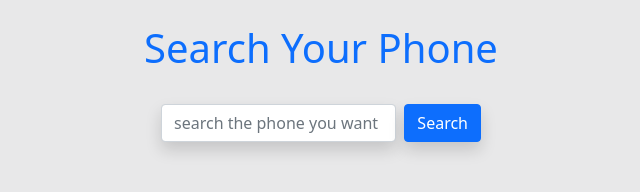
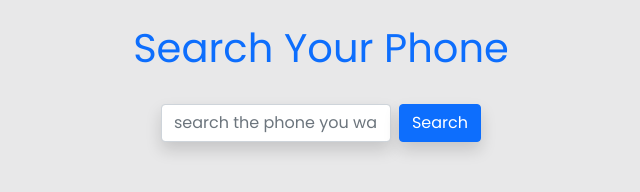
Before and after one commit to palakxdev/dev-task-6, a plain HTML site: page index.html in a window 1280 px wide. Shown: the whole page, without its empty margins (319-959 px from the left). Drawn offline with nearby package versions, Linux system fonts and the light colour scheme.

Commit message:
everything done with my best

```diff
--- a/index.html
+++ b/index.html
@@ -9,6 +9,16 @@
     <!-- bootstrap css linking -->
     <link href="https://cdn.jsdelivr.net/npm/bootstrap@5.1.3/dist/css/bootstrap.min.css" rel="stylesheet"
         integrity="sha384-1BmE4kWBq78iYhFldvKuhfTAU6auU8tT94WrHftjDbrCEXSU1oBoqyl2QvZ6jIW3" crossorigin="anonymous">
+    <!-- google font linking -->
+    <link rel="preconnect" href="https://fonts.googleapis.com">
+    <link rel="preconnect" href="https://fonts.gstatic.com" crossorigin>
+    <link href="https://fonts.googleapis.com/css2?family=Poppins&display=swap" rel="stylesheet">
+    <!-- custom style -->
+    <style>
+        body {
+            font-family: 'Poppins', sans-serif;
+        }
+    </style>
 </head>
 
 <body class="bg-dark bg-opacity-10">
@@ -31,6 +41,7 @@
     <div id="search-result" class="row row-cols-1 row-cols-md-3 g-4 p-5">
     </div>
 
+    <!-- JavaScript linking -->
     <script src="js/app.js"></script>
 </body>
 
--- a/js/app.js
+++ b/js/app.js
@@ -4,7 +4,6 @@ const searchPhone = () => {
     const searchText = searchField.value;
     searchField.value = '';
     const url = `https://openapi.programming-hero.com/api/phones?search=${searchText}`;
-    // console.log(url);
     fetch(url)
         .then(res => res.json())
         .then(infos => displaySearchResult(infos.data))
@@ -22,7 +21,6 @@ const displaySearchResult = (infos) => {
     }
     else {
         infos.forEach(info => {
-            // console.log(info);
             const div = document.createElement('div');
             div.innerHTML = `
                 <div class="card h-100 rounded-3 shadow">
@@ -50,7 +48,6 @@ const showPhoneDetails = (phoneSlug) => {
 
 // display phone details
 const displayPhoneDetails = (details) => {
-    // console.log(details);
     const phoneDetails = document.getElementById('phone-details');
     const div = document.createElement('div');
     div.classList.add('card');
```
Lines whose indentation alone changed are shown as unchanged.
